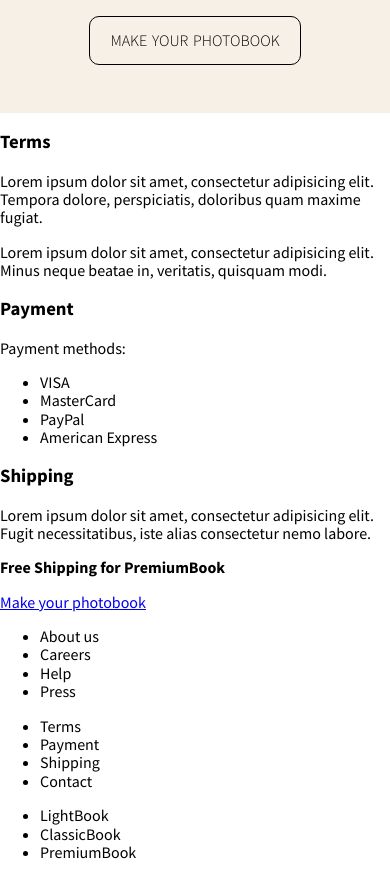
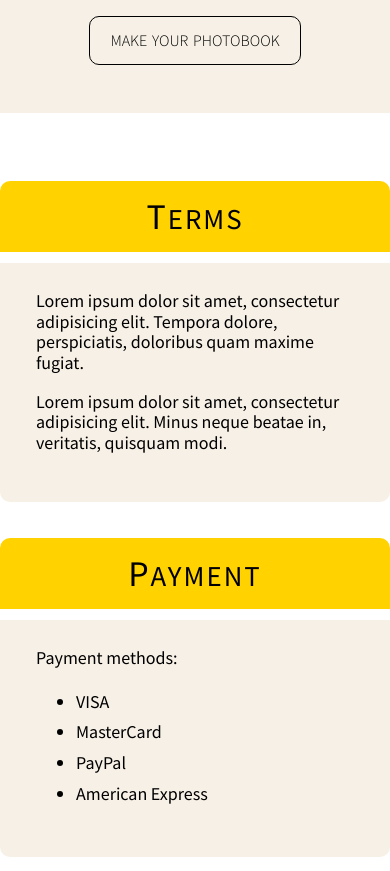
Before and after one commit to icanandiwill23/photobook, a website: page app/index.html in a window 390 px wide. Shown: the part 5710-6581 px from the top of the page. Drawn offline with Linux system fonts and the light colour scheme.

Commit message:
Completed More Info section Desktop & Mobile Version

```diff
--- a/app/assets/styles/modules/_btn.css
+++ b/app/assets/styles/modules/_btn.css
@@ -11,7 +11,7 @@
   word-spacing: 1.5px;
 
   @mixin atSmall{
-    font-size: 1.5rem;
+    font-size: 1.75rem;
     padding: 18px 36px;
   }
 
--- /dev/null
+++ b/app/assets/styles/modules/_details-item.css
@@ -0,0 +1,40 @@
+.details-item{
+
+  &__title{
+    background-color: $mainYellow;
+    font-size: 2.25rem;
+    font-weight: 400;
+    text-transform: uppercase;
+    letter-spacing: 2px;
+    text-align: center;
+    padding-top: 15px;
+    padding-bottom: 15px;
+    border-top-left-radius: 10px;
+    border-top-right-radius: 10px;
+    margin-bottom: .3em;
+  }
+
+  &__description{
+    background-color: $mainBrown;
+    padding: 10px 2.25rem 30px 2.25rem;
+    font-size: 1.125rem;
+    border-bottom-left-radius: 10px;
+    border-bottom-right-radius: 10px;
+
+    @mixin atLarge{
+      height: 230px;
+    }
+
+    li{
+      padding: 5px 0;
+    }
+  }
+
+  &__description--red{
+    color: $mainRed;
+  }
+
+  &__link{
+    text-align: center;
+  }
+}
--- a/app/assets/styles/modules/_testimonials.css
+++ b/app/assets/styles/modules/_testimonials.css
@@ -1,8 +1,4 @@
 .testimonials{
-  position: relative;
-
-  &__text-content{
-  }
 
   &__testimony{
     height: 160px;
--- a/app/assets/styles/styles.css
+++ b/app/assets/styles/styles.css
@@ -15,3 +15,4 @@
 @import "modules/_offering-lists";
 @import "modules/_testimonials";
 @import "modules/_generic-content-container";
+@import "modules/_details-item";
--- a/app/index.html
+++ b/app/index.html
@@ -182,9 +182,9 @@
     </div>
   </section>
 
-   <section id="testimonials-id" class="testimonials page-section page-section--testimonials-bg">
+   <section id="testimonials-id" class="page-section page-section--testimonials-bg">
      <div class="wrapper">
-       <div class="testimonials__text-content generic-content-container">
+       <div class="testimonials generic-content-container">
              <h2 class="section-title section-title--no-t-margin section-title--left-align-on-large">T<small>estimonials</small></h2>
              <div class="testimonials__testimony">
                <img srcset="assets/images/john-doe.jpg 166w, assets/images/john-doe-hi-dpi.jpg 332w" alt="John Doe Wedding Photographer">
@@ -207,12 +207,23 @@
      </div>
    </section>
 
-   <section id="more-info">
-     <h3>Terms</h3>
+   <section id="more-info" class="page-section">
+     <div class="wrapper wrapper--no-padding-until-large">
+       <div class="row row--gutters">
+         <div class="row__large-4">
+           <div class="details-item">
+             <h3 class="details-item__title">T<small>erms</small></h3>
+             <div class="details-item__description">
                <p>Lorem ipsum dolor sit amet, consectetur adipisicing elit. Tempora dolore, perspiciatis, doloribus quam maxime fugiat.</p>
                <p>Lorem ipsum dolor sit amet, consectetur adipisicing elit. Minus neque beatae in, veritatis, quisquam modi.</p>
+             </div>
+           </div>
+         </div>
 
-     <h3>Payment</h3>
+         <div class="row__large-4">
+           <div class="details-item">
+             <h3 class="details-item__title">P<small>ayment</small></h3>
+             <div class="details-item__description">
                <p>Payment methods: </p>
                <ul>
                  <li>VISA</li>
@@ -220,12 +231,23 @@
                  <li>PayPal</li>
                  <li>American Express</li>
                </ul>
+             </div>
+           </div>
+         </div>
 
-     <h3>Shipping</h3>
+         <div class="row__large-4">
+           <div class="details-item">
+             <h3 class="details-item__title">S<small>hipping</small></h3>
+             <div class="details-item__description">
                <p>Lorem ipsum dolor sit amet, consectetur adipisicing elit. Fugit necessitatibus, iste alias consectetur nemo labore.</p>
-     <p><strong>Free Shipping for PremiumBook</strong></p>
+               <p class="details-item__description--red"><strong>Free Shipping for PremiumBook</strong></p>
+             </div>
+           </div>
+         </div>
+       </div>
 
-     <p><a href="#">Make your photobook</a></p>
+       <p class="details-item__link"><a class="btn btn--red btn--t-margin-at-large" href="#">Make your photobook</a></p>
+     </div>
    </section>
 
    <footer>
--- a/app/temp/styles/styles.css
+++ b/app/temp/styles/styles.css
@@ -448,7 +448,7 @@ img{
 @media only screen and (min-width: 530px){
 
 .btn{
-    font-size: 1.5rem;
+    font-size: 1.75rem;
     padding: 18px 36px
 }
   }
@@ -944,13 +944,6 @@ img{
     font-weight: 400;
   }
 
-.testimonials{
-  position: relative;
-}
-
-.testimonials__text-content{
-  }
-
 .testimonials__testimony{
     height: 160px;
     width: 160px;
@@ -1062,3 +1055,44 @@ img{
       line-height: 1.4
   }
   }
+
+.details-item__title{
+    background-color: #ffd200;
+    font-size: 2.25rem;
+    font-weight: 400;
+    text-transform: uppercase;
+    letter-spacing: 2px;
+    text-align: center;
+    padding-top: 15px;
+    padding-bottom: 15px;
+    border-top-left-radius: 10px;
+    border-top-right-radius: 10px;
+    margin-bottom: .3em;
+  }
+
+.details-item__description{
+    background-color: #f7f0e6;
+    padding: 10px 2.25rem 30px 2.25rem;
+    font-size: 1.125rem;
+    border-bottom-left-radius: 10px;
+    border-bottom-right-radius: 10px;
+  }
+
+@media only screen and (min-width: 992px){
+
+.details-item__description{
+      height: 230px
+  }
+  }
+
+.details-item__description li{
+      padding: 5px 0;
+    }
+
+.details-item__description--red{
+    color: #e11a27;
+  }
+
+.details-item__link{
+    text-align: center;
+  }
```
Lines whose indentation alone changed are shown as unchanged.
